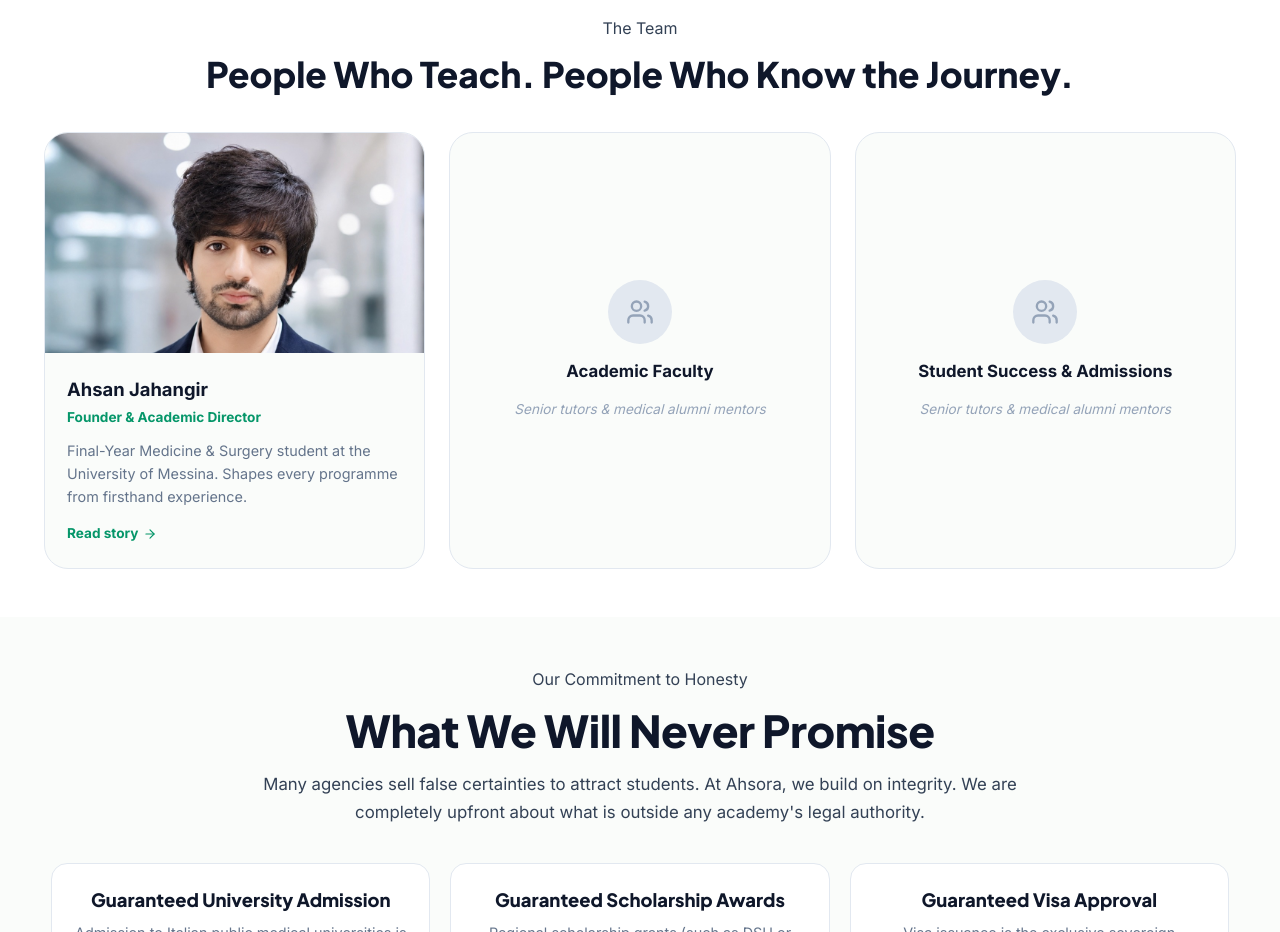
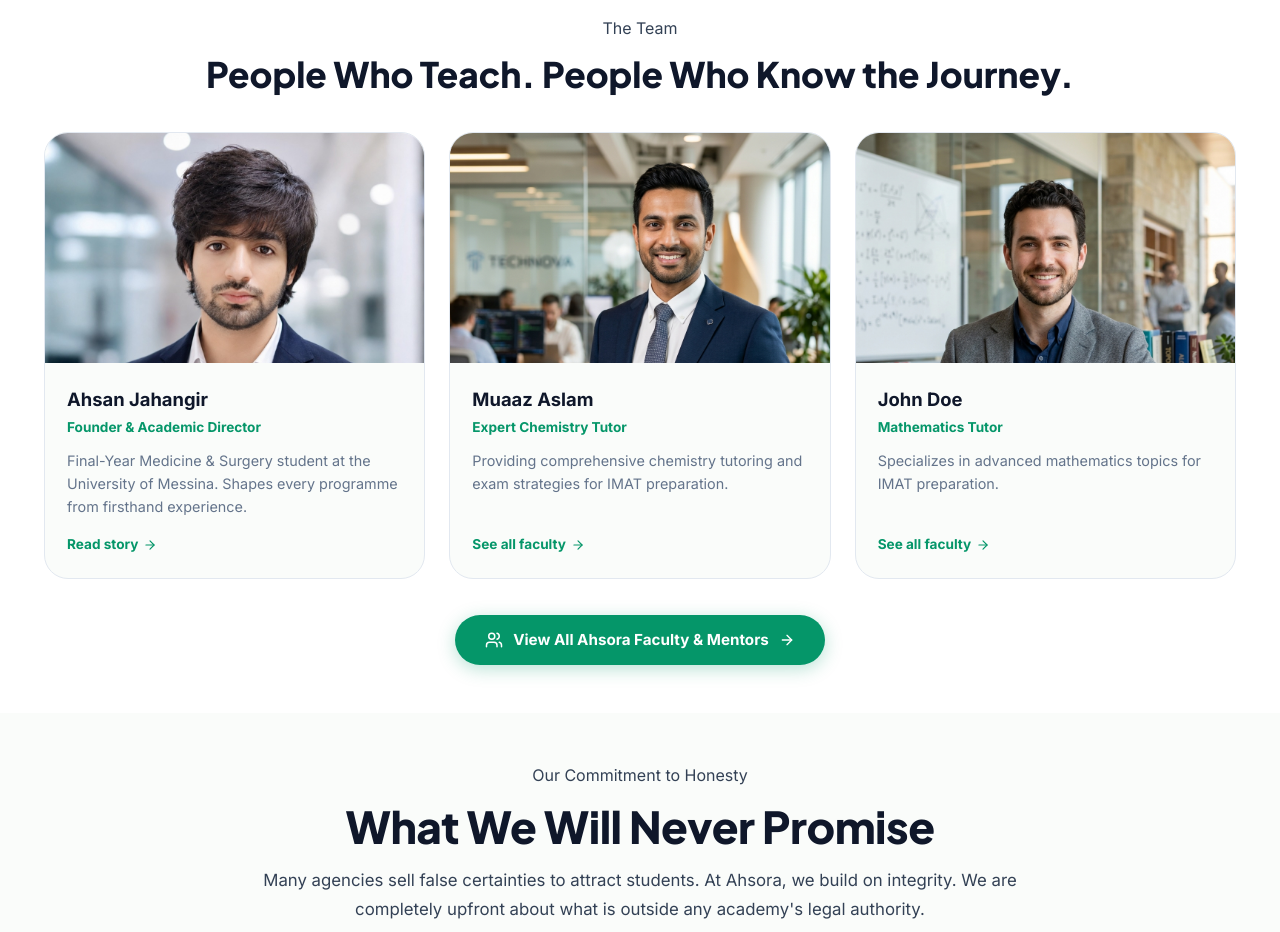
Before and after one commit to ch-muaz-kamboh/Ahsoraa-med-academy, a Next.js app: page /about in a window 1280 px wide. Shown: the part 5420-6352 px from the top of the page. Built offline with nearby package versions, Linux system fonts and the light colour scheme; no server answers; the database is empty; a web font is replaced by a local one.

Commit message:
Update team section: replace staff cards with new members and add lazy loading for images

```diff
--- a/src/app/about/AboutContent.tsx
+++ b/src/app/about/AboutContent.tsx
@@ -178,7 +178,7 @@ export default function AboutPage() {
         <section className="about-hero" style={{ position: 'relative', minHeight: '620px', display: 'flex', alignItems: 'center', overflow: 'hidden' }}>
           {/* Full-bleed background */}
           <div style={{ position: 'absolute', inset: 0, zIndex: 0 }}>
-            <Image src="/messina-university.jpg" alt="University of Messina, Italy" fill style={{ objectFit: 'cover', objectPosition: 'center 30%' }} priority />
+            <Image src="/messina-university.jpg" alt="University of Messina, Italy" fill style={{ objectFit: 'cover', objectPosition: 'center 30%' }} priority sizes="100vw" />
           </div>
           {/* Dark overlay */}
           <div style={{ position: 'absolute', inset: 0, background: 'linear-gradient(135deg, rgba(8,18,10,0.95) 0%, rgba(5,50,30,0.85) 50%, rgba(15,23,42,0.9) 100%)', zIndex: 1 }} />
@@ -211,7 +211,7 @@ export default function AboutPage() {
               <div className="reveal reveal-delay-2" style={{ display: 'flex', justifyContent: 'flex-end', position: 'relative' }}>
                 <div style={{ background: 'rgba(15,23,42,0.45)', backdropFilter: 'blur(20px)', border: '1px solid rgba(255,255,255,0.12)', borderRadius: '20px', padding: '18px', maxWidth: '320px', width: '100%', boxShadow: '0 25px 50px -12px rgba(0,0,0,0.45)' }}>
                   <div style={{ borderRadius: '14px', overflow: 'hidden', position: 'relative', height: '260px', width: '100%', marginBottom: '16px' }}>
-                    <Image src="/founder-about.jpg" alt="Ahsan Jahangir, Founder" fill style={{ objectFit: 'cover', objectPosition: 'center 20%' }} />
+                    <Image src="/founder-about.jpg" alt="Ahsan Jahangir, Founder" fill style={{ objectFit: 'cover', objectPosition: 'center 20%' }} sizes="(max-width: 768px) 100vw, 320px" priority />
                     <div style={{ position: 'absolute', top: '12px', right: '12px', backgroundColor: 'var(--primary-400)', color: '#0a140c', fontWeight: 900, fontSize: '0.72rem', padding: '4px 12px', borderRadius: 'var(--radius-full)', textTransform: 'uppercase', letterSpacing: '0.8px', boxShadow: '0 4px 16px rgba(92,237,115,0.35)' }}>
                       Founder-Led
                     </div>
@@ -391,7 +391,7 @@ export default function AboutPage() {
           <div className="container">
             <div className="about-story-grid" style={{ display: 'grid', gridTemplateColumns: '1fr 1.15fr', gap: '48px', alignItems: 'center' }}>
               <div className="reveal" style={{ position: 'relative', height: '360px', borderRadius: 'var(--radius-xl)', overflow: 'hidden', boxShadow: 'var(--shadow-xl)' }}>
-                <Image src="/italian-med-faculty.jpg" alt="Italian University Medical Faculty Campus" fill style={{ objectFit: 'cover' }} priority />
+                <Image src="/italian-med-faculty.jpg" alt="Italian University Medical Faculty Campus" fill style={{ objectFit: 'cover' }} sizes="(max-width: 900px) 100vw, 50vw" />
               </div>
               <div style={{ display: 'flex', flexDirection: 'column', justifyContent: 'center' }}>
                 <span className="reveal section-tagline">Ahsora Today</span>
@@ -548,7 +548,7 @@ export default function AboutPage() {
                 </div>
               </div>
               <div className="reveal reveal-delay-2" style={{ position: 'relative', height: '320px', borderRadius: 'var(--radius-xl)', overflow: 'hidden', boxShadow: 'var(--shadow-xl)' }}>
-                <Image src="/live-classes.jpg" alt="Ahsora live teaching session" fill style={{ objectFit: 'cover' }} />
+                <Image src="/live-classes.jpg" alt="Ahsora live teaching session" fill style={{ objectFit: 'cover' }} sizes="(max-width: 900px) 100vw, 50vw" />
               </div>
             </div>
           </div>
@@ -569,7 +569,7 @@ export default function AboutPage() {
                 { img: '/live-classes.jpg', label: 'Your Journey', sub: 'Performance analytics and feedback' },
               ].map((t, i) => (
                 <div key={i} style={{ borderRadius: 'var(--radius-xl)', overflow: 'hidden', boxShadow: 'var(--shadow-md)', position: 'relative', aspectRatio: '16/10', transition: 'transform 0.3s, box-shadow 0.3s' }} onMouseEnter={e => { e.currentTarget.style.transform = 'translateY(-5px)'; e.currentTarget.style.boxShadow = 'var(--shadow-xl)'; }} onMouseLeave={e => { e.currentTarget.style.transform = 'translateY(0)'; e.currentTarget.style.boxShadow = 'var(--shadow-md)'; }}>
-                  <Image src={t.img} alt={t.label} fill style={{ objectFit: 'cover' }} />
+                  <Image src={t.img} alt={t.label} fill style={{ objectFit: 'cover' }} sizes="(max-width: 900px) 100vw, 33vw" />
                   <div style={{ position: 'absolute', bottom: 0, left: 0, right: 0, padding: '18px 16px 16px', background: 'linear-gradient(to top, rgba(15,23,42,0.88) 0%, transparent 100%)' }}>
                     <div style={{ color: 'var(--primary-400)', fontWeight: 800, fontSize: '0.85rem', textTransform: 'uppercase', letterSpacing: '0.8px' }}>{t.label}</div>
                     <div style={{ color: 'rgba(255,255,255,0.7)', fontSize: '0.8rem', marginTop: '3px' }}>{t.sub}</div>
@@ -588,26 +588,83 @@ export default function AboutPage() {
               <h2 className="reveal reveal-delay-1" style={{ fontSize: '2.2rem', fontWeight: 800, color: 'var(--text-primary)', marginTop: '10px' }}>People Who Teach. People Who Know the Journey.</h2>
             </div>
             <div className="about-three-col reveal" style={{ display: 'grid', gridTemplateColumns: 'repeat(3, 1fr)', gap: '24px' }}>
-              <div style={{ backgroundColor: 'var(--bg-subtle)', borderRadius: 'var(--radius-xl)', border: '1px solid var(--border-light)', overflow: 'hidden' }}>
-                <div style={{ position: 'relative', height: '220px' }}>
-                  <Image src="/founder-about.jpg" alt="Founder" fill style={{ objectFit: 'cover', objectPosition: 'top' }} />
+              {/* Card 1: Founder */}
+              <div style={{ backgroundColor: 'var(--bg-subtle)', borderRadius: 'var(--radius-xl)', border: '1px solid var(--border-light)', overflow: 'hidden', display: 'flex', flexDirection: 'column' }}>
+                <div style={{ position: 'relative', height: '230px' }}>
+                  <Image src="/founder-about.jpg" alt="Ahsan Jahangir" fill style={{ objectFit: 'cover', objectPosition: 'top' }} sizes="(max-width: 900px) 100vw, 33vw" />
                 </div>
-                <div style={{ padding: '22px' }}>
-                  <div style={{ fontWeight: 900, fontSize: '1.15rem', color: 'var(--text-primary)', marginBottom: '3px' }}>Ahsan Jahangir</div>
-                  <div style={{ color: 'var(--primary-600)', fontWeight: 700, fontSize: '0.85rem', marginBottom: '10px' }}>Founder &amp; Academic Director</div>
-                  <p style={{ color: 'var(--text-muted)', fontSize: '0.9rem', lineHeight: 1.6, marginBottom: '12px' }}>Final-Year Medicine &amp; Surgery student at the University of Messina. Shapes every programme from firsthand experience.</p>
+                <div style={{ padding: '22px', display: 'flex', flexDirection: 'column', flex: 1, justifyContent: 'space-between' }}>
+                  <div>
+                    <div style={{ fontWeight: 900, fontSize: '1.15rem', color: 'var(--text-primary)', marginBottom: '3px' }}>Ahsan Jahangir</div>
+                    <div style={{ color: 'var(--primary-600)', fontWeight: 700, fontSize: '0.85rem', marginBottom: '10px' }}>Founder &amp; Academic Director</div>
+                    <p style={{ color: 'var(--text-muted)', fontSize: '0.9rem', lineHeight: 1.6, marginBottom: '16px' }}>Final-Year Medicine &amp; Surgery student at the University of Messina. Shapes every programme from firsthand experience.</p>
+                  </div>
                   <a href="#story" style={{ color: 'var(--primary-600)', fontWeight: 700, fontSize: '0.85rem', textDecoration: 'none', display: 'inline-flex', alignItems: 'center', gap: '5px' }}>Read story <ArrowRight size={14} /></a>
                 </div>
               </div>
-              {['Academic Faculty', 'Student Success & Admissions'].map((group, i) => (
-                <div key={i} style={{ backgroundColor: 'var(--bg-subtle)', borderRadius: 'var(--radius-xl)', border: '1px solid var(--border-light)', padding: '32px 24px', display: 'flex', flexDirection: 'column', alignItems: 'center', gap: '14px', textAlign: 'center', justifyContent: 'center', minHeight: '260px' }}>
-                  <div style={{ width: '64px', height: '64px', borderRadius: '50%', backgroundColor: '#E2E8F0', display: 'flex', alignItems: 'center', justifyContent: 'center' }}>
-                    <Users size={28} color="var(--text-light)" />
-                  </div>
-                  <div style={{ fontWeight: 800, color: 'var(--text-primary)', fontSize: '1.05rem' }}>{group}</div>
-                  <div style={{ color: 'var(--text-light)', fontSize: '0.85rem', fontStyle: 'italic' }}>Senior tutors &amp; medical alumni mentors</div>
-                </div>
-              ))}
+
+              {/* Card 2: Tehreem Tahir (Biology Lead) */}
+              <div style={{ backgroundColor: 'var(--bg-subtle)', borderRadius: 'var(--radius-xl)', border: '1px solid var(--border-light)', overflow: 'hidden', display: 'flex', flexDirection: 'column' }}>
+  <div style={{ position: 'relative', height: '230px' }}>
+    <Image src="/team/muaaz-aslam.jpg" alt="Muaaz Aslam" fill loading="lazy" style={{ objectFit: 'cover', objectPosition: 'top' }} sizes="(max-width: 900px) 100vw, 33vw" />
+  </div>
+  <div style={{ padding: '22px', display: 'flex', flexDirection: 'column', flex: 1, justifyContent: 'space-between' }}>
+    <div>
+      <div style={{ fontWeight: 900, fontSize: '1.15rem', color: 'var(--text-primary)', marginBottom: '3px' }}>Muaaz Aslam</div>
+      <div style={{ color: 'var(--primary-600)', fontWeight: 700, fontSize: '0.85rem', marginBottom: '10px' }}>Expert Chemistry Tutor</div>
+      <p style={{ color: 'var(--text-muted)', fontSize: '0.9rem', lineHeight: 1.6, marginBottom: '16px' }}>Providing comprehensive chemistry tutoring and exam strategies for IMAT preparation.</p>
+    </div>
+    <Link href="/courses#faculty" style={{ color: 'var(--primary-600)', fontWeight: 700, fontSize: '0.85rem', textDecoration: 'none', display: 'inline-flex', alignItems: 'center', gap: '5px' }}>See all faculty <ArrowRight size={14} /></Link>
+  </div>
+</div>
+
+              {/* Card 3: Adv Ahmad Jahangir (Legal Counsel & Admissions) */}
+              <div style={{ backgroundColor: 'var(--bg-subtle)', borderRadius: 'var(--radius-xl)', border: '1px solid var(--border-light)', overflow: 'hidden', display: 'flex', flexDirection: 'column' }}>
+  <div style={{ position: 'relative', height: '230px' }}>
+    <Image src="/team/maths-tutor.jpg" alt="Maths Tutor" fill loading="lazy" style={{ objectFit: 'cover', objectPosition: 'top' }} sizes="(max-width: 900px) 100vw, 33vw" />
+  </div>
+  <div style={{ padding: '22px', display: 'flex', flexDirection: 'column', flex: 1, justifyContent: 'space-between' }}>
+    <div>
+      <div style={{ fontWeight: 900, fontSize: '1.15rem', color: 'var(--text-primary)', marginBottom: '3px' }}>John Doe</div>
+      <div style={{ color: 'var(--primary-600)', fontWeight: 700, fontSize: '0.85rem', marginBottom: '10px' }}>Mathematics Tutor</div>
+      <p style={{ color: 'var(--text-muted)', fontSize: '0.9rem', lineHeight: 1.6, marginBottom: '16px' }}>Specializes in advanced mathematics topics for IMAT preparation.</p>
+    </div>
+    <Link href="/courses#faculty" style={{ color: 'var(--primary-600)', fontWeight: 700, fontSize: '0.85rem', textDecoration: 'none', display: 'inline-flex', alignItems: 'center', gap: '5px' }}>See all faculty <ArrowRight size={14} /></Link>
+  </div>
+</div>
+            </div>
+
+            {/* Prominent CTA to see all faculty */}
+            <div className="reveal reveal-delay-2" style={{ textAlign: 'center', marginTop: '36px' }}>
+              <Link
+                href="/courses#faculty"
+                style={{
+                  display: 'inline-flex',
+                  alignItems: 'center',
+                  gap: '10px',
+                  backgroundColor: '#059669',
+                  color: '#FFFFFF',
+                  fontWeight: 800,
+                  fontSize: '0.95rem',
+                  padding: '13px 30px',
+                  borderRadius: '9999px',
+                  textDecoration: 'none',
+                  boxShadow: '0 4px 18px rgba(5, 150, 105, 0.28)',
+                  transition: 'all 0.2s ease',
+                }}
+                onMouseEnter={(e) => {
+                  e.currentTarget.style.backgroundColor = '#047857';
+                  e.currentTarget.style.transform = 'translateY(-2px)';
+                }}
+                onMouseLeave={(e) => {
+                  e.currentTarget.style.backgroundColor = '#059669';
+                  e.currentTarget.style.transform = 'translateY(0)';
+                }}
+              >
+                <Users size={18} />
+                <span>View All Ahsora Faculty &amp; Mentors</span>
+                <ArrowRight size={16} />
+              </Link>
             </div>
           </div>
         </section>
```
